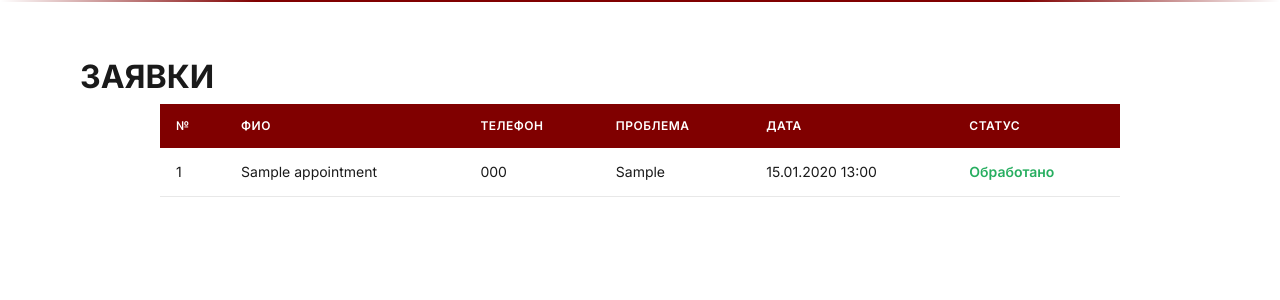
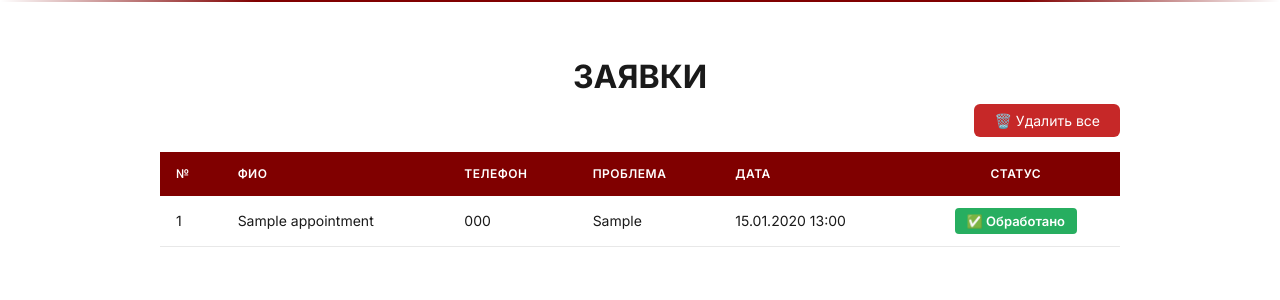
Before and after one commit to Anisia-AD/Gusev, a Django app: template core/templates/core/zayavki_table.html in a window 1280 px wide. Shown: the part 118-418 px from the top of the page. Run offline with Django 5.2, Linux system fonts and the light colour scheme; the template is opened without the code that fills it: values that come from a table or form of the project are taken from there, others are empty; tables that the repository leaves empty hold one stand-in row (values such as "Sample post"); some web fonts are replaced.

Commit message:
Update zayavki_table.html

```diff
--- a/core/templates/core/zayavki_table.html
+++ b/core/templates/core/zayavki_table.html
@@ -1,9 +1,25 @@
 {% extends 'core/base.html' %}
 
 {% block content %}
-    <h1 class="page-title">ЗАЯВКИ</h1>
+    <h1 class="page-title" style="text-align: center;">ЗАЯВКИ</h1>
 
     <div class="zayavki-container">
+        {% if appointments %}
+            <div style="text-align: right; margin-bottom: 15px;">
+                <form method="post" action="{% url 'zayavki' %}" style="display: inline;">
+                    {% csrf_token %}
+                    <input type="hidden" name="delete_all" value="true">
+                    <button type="submit"
+                            style="background: #c62828; color: white; border: none; padding: 8px 20px; border-radius: 6px; cursor: pointer; font-family: 'Inter', sans-serif; font-size: 14px; transition: all 0.3s ease;"
+                            onmouseover="this.style.background='#b71c1c'"
+                            onmouseout="this.style.background='#c62828'"
+                            onclick="return confirm('Удалить все заявки?')">
+                        🗑️ Удалить все
+                    </button>
+                </form>
+            </div>
+        {% endif %}
+
         <table class="zayavki-table">
             <thead>
                 <tr>
@@ -12,7 +28,7 @@
                     <th>Телефон</th>
                     <th>Проблема</th>
                     <th>Дата</th>
-                    <th>Статус</th>
+                    <th style="text-align: center;">Статус</th>
                 </tr>
             </thead>
             <tbody>
@@ -23,12 +39,24 @@
                     <td>{{ item.phone }}</td>
                     <td>{{ item.problem|truncatechars:50 }}</td>
                     <td>{{ item.created_at|date:"d.m.Y H:i" }}</td>
-                    <td>
-                        {% if item.is_processed %}
-                            <span class="status-processed">Обработано</span>
-                        {% else %}
-                            <span class="status-new">Новая</span>
-                        {% endif %}
+                    <td style="text-align: center;">
+                        <form method="post" action="{% url 'zayavki' %}" style="display: inline;">
+                            {% csrf_token %}
+                            <input type="hidden" name="toggle_status" value="{{ item.id }}">
+                            <button type="submit"
+                                    style="border: none; padding: 5px 12px; border-radius: 4px; cursor: pointer; font-family: 'Inter', sans-serif; font-size: 13px; font-weight: 600; transition: all 0.3s ease;
+                                           {% if item.is_processed %}
+                                               background: #27ae60; color: white;
+                                           {% else %}
+                                               background: #e67e22; color: white;
+                                           {% endif %}">
+                                {% if item.is_processed %}
+                                    ✅ Обработано
+                                {% else %}
+                                    🟡 Новая
+                                {% endif %}
+                            </button>
+                        </form>
                     </td>
                 </tr>
                 {% empty %}
@@ -77,14 +105,6 @@
         .zayavki-table tr:nth-child(even):hover td {
             background: #f0f0f0;
         }
-        .status-new {
-            color: #e67e22;
-            font-weight: 600;
-        }
-        .status-processed {
-            color: #27ae60;
-            font-weight: 600;
-        }
         @media (max-width: 768px) {
             .zayavki-table th,
             .zayavki-table td {
```
